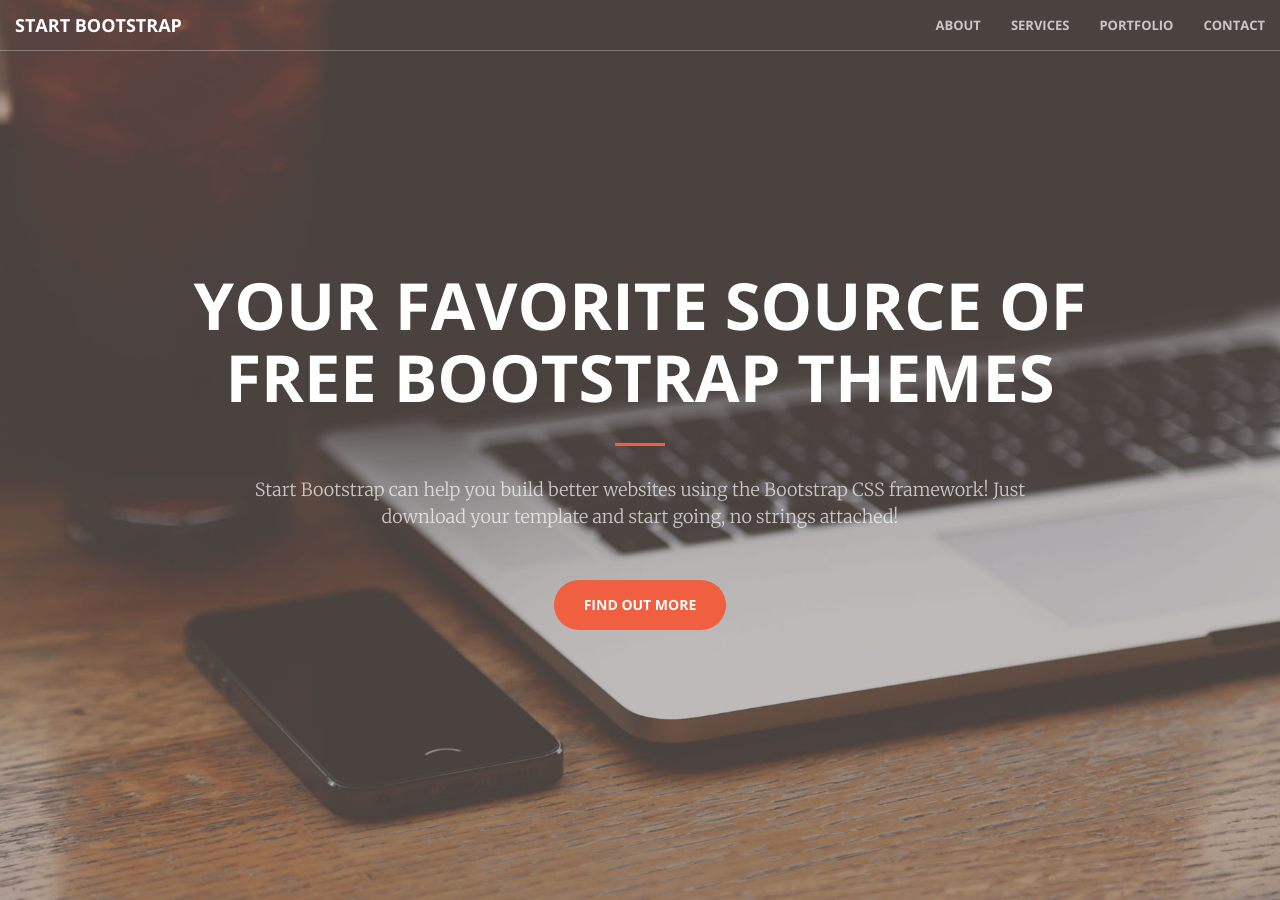
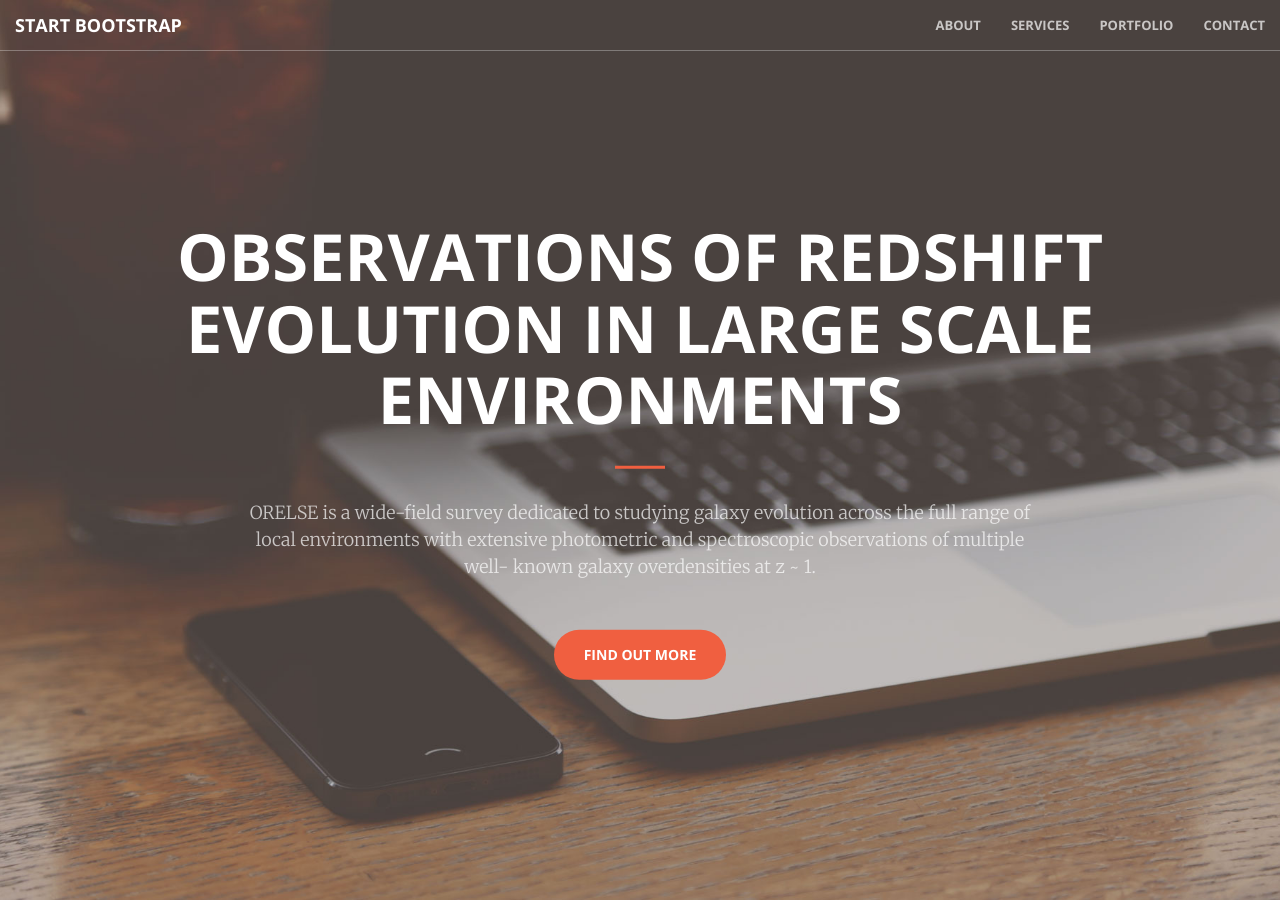
Before and after one commit to Luloisshen/ORELSEsurvey, a Jekyll site: the page built from index.html, in a window 1280 px wide and 900 px high. Built offline with Jekyll 4.4.1, drawn with Linux system fonts in a browser that asks for light colours.

Commit message:
update header.html

```diff
--- a/_includes/header.html
+++ b/_includes/header.html
@@ -1,9 +1,9 @@
 <header>
     <div class="header-content">
         <div class="header-content-inner">
-            <h1>Your Favorite Source of Free Bootstrap Themes</h1>
+            <h1>Observations of Redshift Evolution in Large Scale Environments</h1>
             <hr>
-            <p>Start Bootstrap can help you build better websites using the Bootstrap CSS framework! Just download your template and start going, no strings attached!</p>
+            <p>ORELSE is a wide-field survey dedicated to studying galaxy evolution across the full range of local environments with extensive photometric and spectroscopic observations of multiple well- known galaxy overdensities at z ~ 1. </p>
             <a href="#about" class="btn btn-primary btn-xl page-scroll">Find Out More</a>
         </div>
     </div>
```
